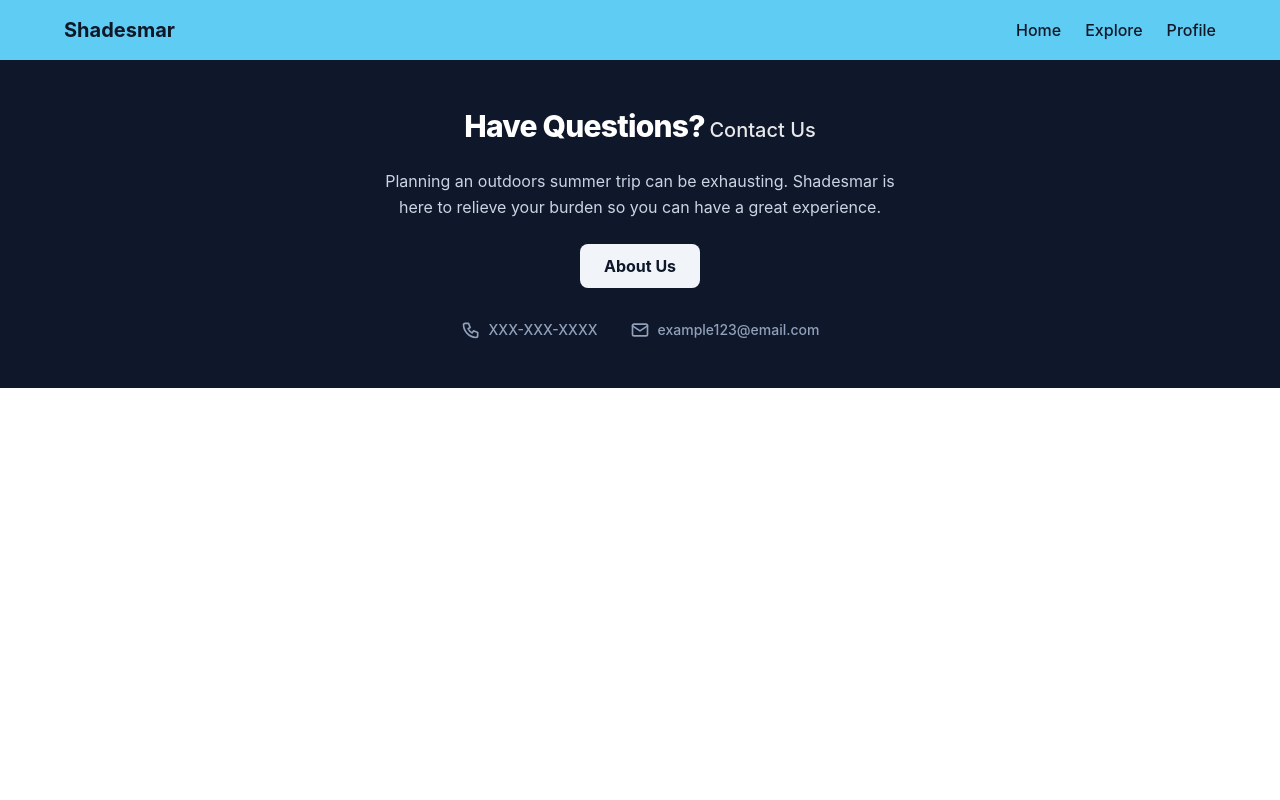
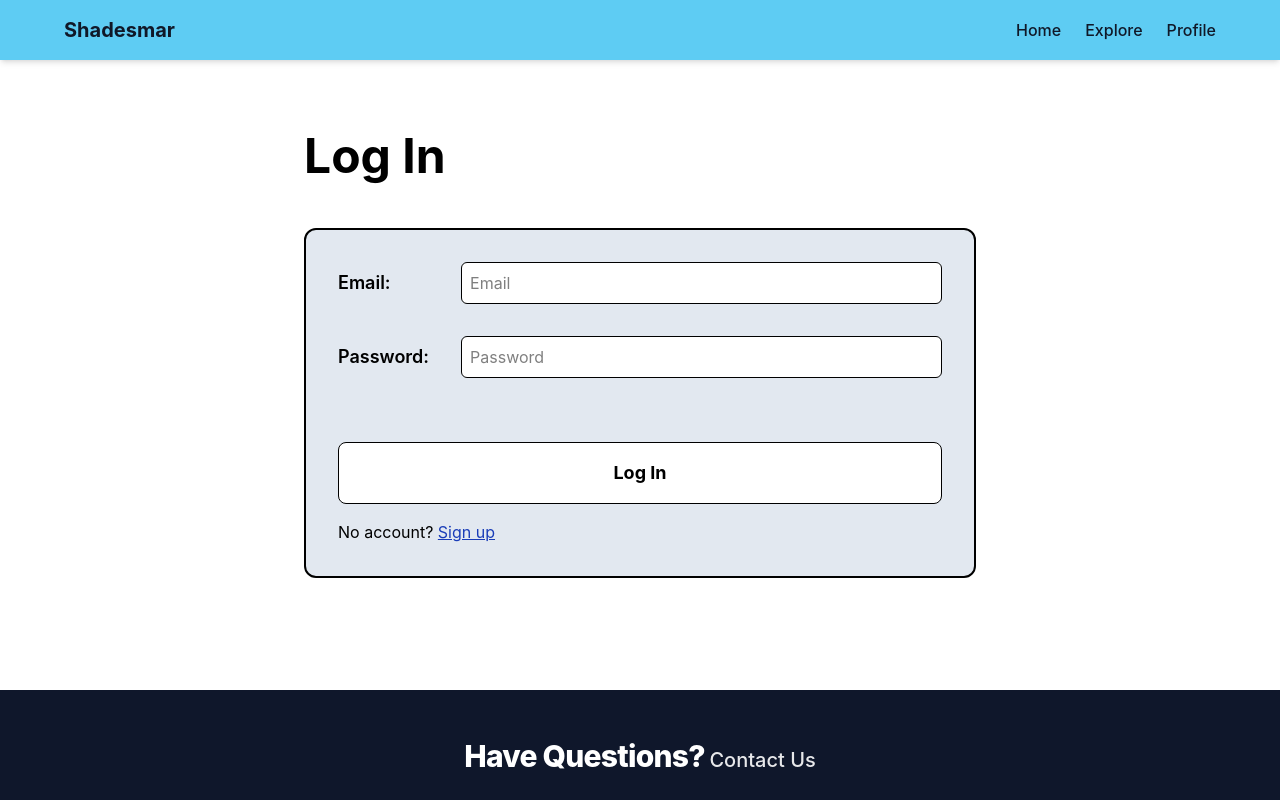
Before and after one commit to gboyal-bm/2800-202610-DTC03, a React (Vite) app in the folder shadesmar/: page /#/login in a window 1280 px wide. Shown: the top 800 px of the page. Built offline with nearby package versions, Linux system fonts and the light colour scheme; the HTML template or start-up script is replaced by a standard one.

Commit message:
Add a register and login mode, and give each their own route

```diff
--- a/shadesmar/src/App.tsx
+++ b/shadesmar/src/App.tsx
@@ -1,12 +1,13 @@
 import "./App.css";
-import {HashRouter as Router, Routes, Route} from "react-router-dom";
-import {Home} from "./Pages/home";
-import {Exploration} from "./Pages/exploration";
-import {Map} from "./Pages/map";
-import {Profile} from "./Pages/profile";
-import {Navbar} from "./components/navbar";
-import {Tips} from "./Pages/tips";
-import {Footer} from "./components/footer";
+import { HashRouter as Router, Routes, Route } from "react-router-dom";
+import { Home } from "./Pages/home";
+import { Exploration } from "./Pages/exploration";
+import { Map } from "./Pages/map";
+import { Profile } from "./Pages/profile";
+import { Navbar } from "./components/navbar";
+import { Tips } from "./Pages/tips";
+import { Footer } from "./components/footer";
+import { Auth } from "./Pages/auth";
 
 function App() {
     return (
@@ -17,6 +18,8 @@ function App() {
                 <Route path="/exploration" element={<Exploration />} />
                 <Route path="/map" element={<Map />} />
                 <Route path="/profile" element={<Profile />} />
+                <Route path="/login" element={<Auth mode="login" />} />
+                <Route path="/register" element={<Auth mode="register" />} />
                 <Route path="/tips" element={<Tips />}></Route>
             </Routes>
             <Footer />
--- a/shadesmar/src/Pages/auth.tsx
+++ b/shadesmar/src/Pages/auth.tsx
@@ -1,7 +1,15 @@
-export function Auth() {
+type AuthMode = "login" | "register";
+
+interface AuthModes {
+    mode: AuthMode;
+}
+
+export function Auth({ mode }: AuthModes) {
     return (
         <main className="max-w-2xl mx-auto my-6 mb-28">
-            <h1 className="text-5xl py-12 font-bold">Login</h1>
+            <h1 className="text-5xl py-12 font-bold">
+                {mode == "login" ? "Log In" : "Register"}
+            </h1>
             <div className="border-2 flex flex-col justify-center p-8 rounded-xl gap-16 bg-slate-200">
                 <div className="w-full flex flex-row gap-8">
                     <div className="flex flex-col gap-8">
@@ -25,9 +33,34 @@ export function Auth() {
                         />
                     </div>
                 </div>
-                <button className="border py-4 rounded-lg text-lg font-bold bg-white">
-                    Log In
-                </button>
+                <div className="flex flex-1 flex-col gap-4">
+                    <button className="border py-4 rounded-lg text-lg font-bold bg-white">
+                        Log In
+                    </button>
+                    <p>
+                        {mode == "login" ? (
+                            <>
+                                No account?{" "}
+                                <a
+                                    href="/register"
+                                    className="underline text-blue-800"
+                                >
+                                    Sign up
+                                </a>
+                            </>
+                        ) : (
+                            <>
+                                Already have an account?{" "}
+                                <a
+                                    href="/login"
+                                    className="underline text-blue-800"
+                                >
+                                    Log in
+                                </a>
+                            </>
+                        )}
+                    </p>
+                </div>
             </div>
         </main>
     );
```
Also changed, not shown: shadesmar/src/index.css (+5 -5 lines).
